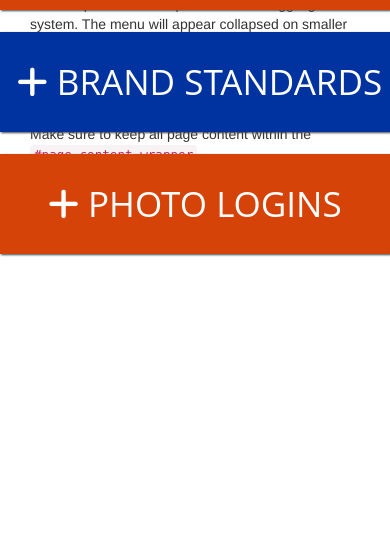
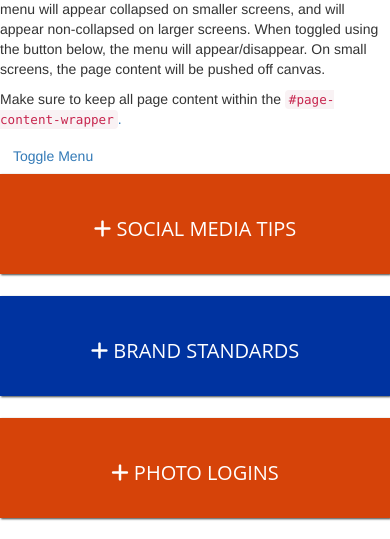
Before and after one commit to TaylorCampbell/The-Extra-Extra-Most-Best-Website, a website: page index.html in a window 390 px wide. Shown: the part 513-1052 px from the top of the page. Before the commit the page ends 844 px from the top, so only its background shows below. Drawn offline with nearby package versions, Linux system fonts and the light colour scheme.

Commit message:
Responsive Button text

```diff
--- a/index.html
+++ b/index.html
@@ -32,6 +32,7 @@
         height: 100%;
         font-family: "Open Sans", sans-serif; !important;
     }
+
     /* The hero image */
     .hero-image {
         /* The image used */
@@ -60,8 +61,6 @@
         border-radius: 0%; !important;
         height: 100px;
         margin-bottom: 20px;
-        font-size: 2.5em;
-        font-family: "Open Sans", sans-serif;
         box-shadow: 1px 1px 2px #3F4444;
     }
 
@@ -71,10 +70,35 @@
         border-radius: 0%; !important;
         height: 100px;
         margin-bottom: 20px;
-        font-size: 2.5em;
-        font-family: "Open Sans", sans-serif;
         box-shadow: 1px 1px 2px #3F4444;
     }
+
+    #res-text{
+        font-size: 20px;
+        font-family: "Open Sans", sans-serif;
+    }
+
+    @media (max-width: 500px) {
+        body{font-size: 10px;}
+        #res-text{font-size: 10px;}
+    }
+
+    @media (max-width: 800px) {
+        body{font-size: 14px;}
+        #res-text{font-size: 15px;}
+    }
+
+    @media (max-width: 1200px) {
+        body{font-size: 16px;}
+        #res-text{font-size: 20px;}
+    }
+
+    @media (min-width: 1201px) {
+        body{font-size: 18px;}
+        #res-text{font-size: 25px;}
+    }
+
+
     </style>
 
 </head>
@@ -125,8 +149,9 @@
         </div>
         <!-- /#sidebar-wrapper -->
 
-        <!-- Page Content -->
-        <div id="page-content-wrapper">
+    <!-- Page Content -->
+    <div class="row">
+        <div id="page-content-wrapper col-xs-12">
             <div class="container-fluid">
                 <h1>Simple Sidebar</h1>
                 <p>This template has a responsive menu toggling system. The menu will appear collapsed on smaller screens, and will appear non-collapsed on larger screens. When toggled using the button below, the menu will appear/disappear. On small screens, the page content will be pushed off canvas.</p>
@@ -134,12 +159,12 @@
                 <a href="#menu-toggle" class="btn btn-secondary" id="menu-toggle">Toggle Menu</a>
             </div>
         </div>
-
+    </div>
 
     <div class="row">
         <div class="col-md-4"></div>
         <div class="col-md-4">
-            <button id="orange"  class="btn btn-block btn-lg"><i class="fa fa-plus" aria-hidden="true"></i> SOCIAL MEDIA TIPS</button>
+            <button id="orange"  class="btn btn-block btn-lg"><h2 id="res-text"><i class="fa fa-plus" aria-hidden="true"></i> SOCIAL MEDIA TIPS</h2></button>
         </div>
         <div class="col-md-4"></div>
     </div>
@@ -147,7 +172,7 @@
     <div class="row">
         <div class="col-md-4"></div>
         <div class="col-md-4">
-            <button id="blue"  class="btn btn-block btn-lg"><i class="fa fa-plus" aria-hidden="true"></i> BRAND STANDARDS</button>
+            <button id="blue"  class="btn btn-block btn-lg"><h2 id="res-text"><i class="fa fa-plus" aria-hidden="true"></i> BRAND STANDARDS</h2></button>
         </div>
         <div class="col-md-4"></div>
     </div>
@@ -155,7 +180,7 @@
     <div class="row">
         <div class="col-md-4"></div>
         <div class="col-md-4">
-            <button id="orange"  class="btn btn-block btn-lg"><i class="fa fa-plus" aria-hidden="true"></i> PHOTO LOGINS</button>
+            <button id="orange"  class="btn btn-block btn-lg"><h2 id="res-text"><i class="fa fa-plus" aria-hidden="true"></i> PHOTO LOGINS</h2></button>
         </div>
         <div class="col-md-4"></div>
     </div>
```
